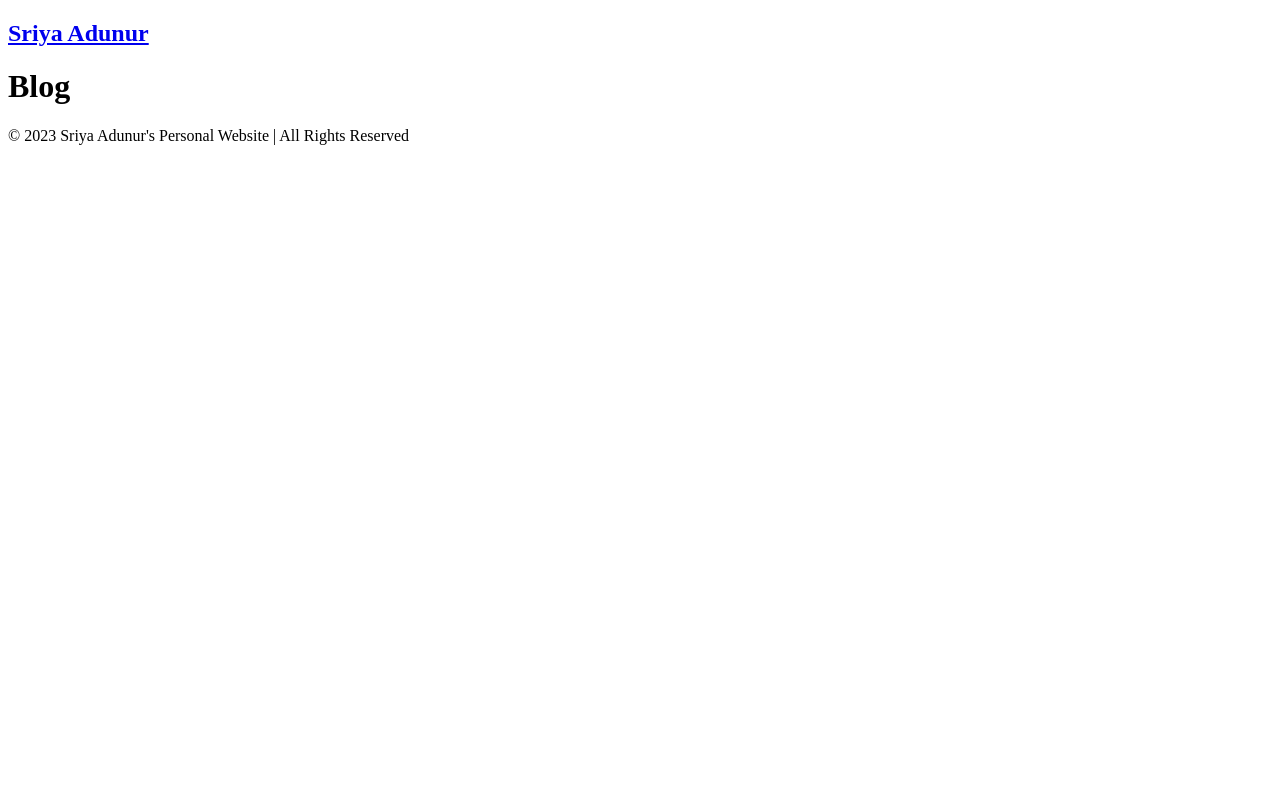
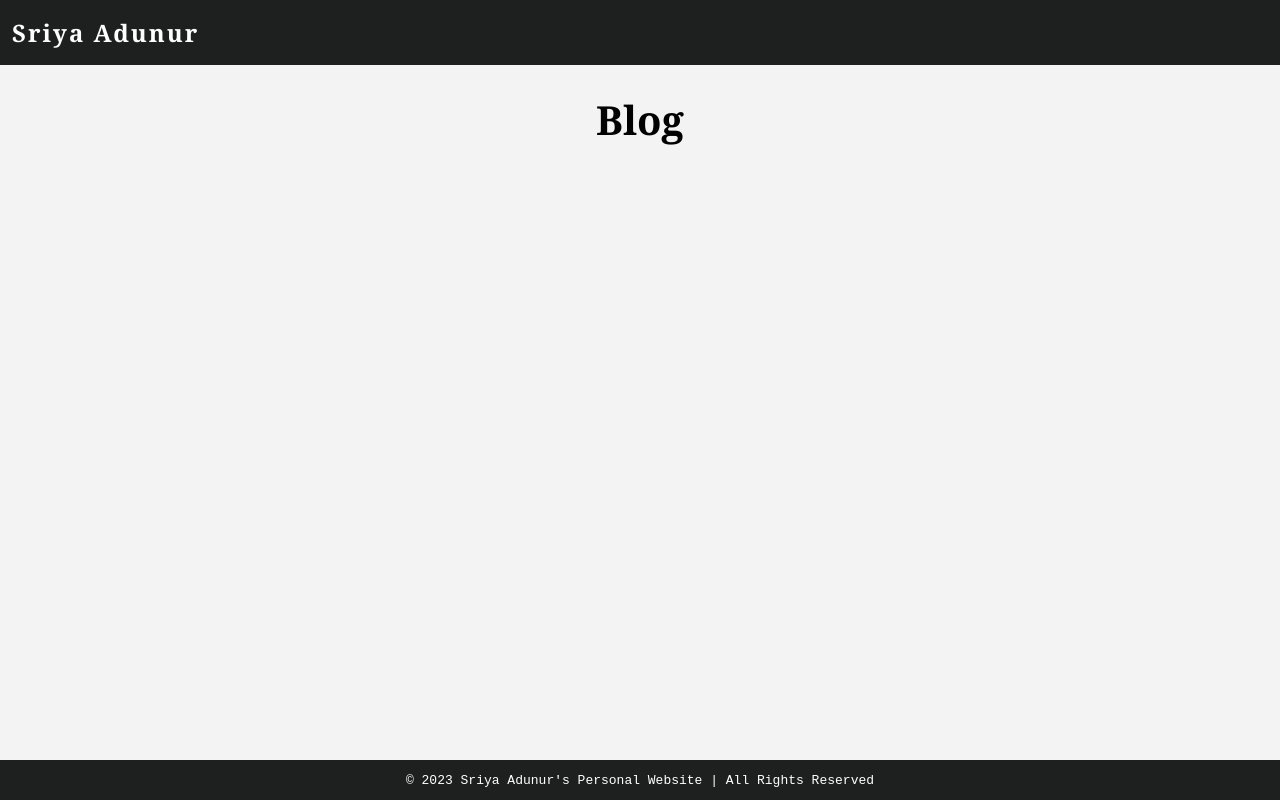
Before and after one commit to Sriya-Adunur/Sriya-Adunur.github.io, a plain HTML site: page blog.html in a window 1280 px wide. Drawn offline with Linux system fonts and the light colour scheme.

Commit message:
feat: add link to index.html

```diff
--- a/blog.html
+++ b/blog.html
@@ -4,6 +4,7 @@
         <title>
             Blog
         </title>
+        <link rel="stylesheet" href="styles.css" />
     </head>
     <body>
         <nav class="navbar">
```
Also changed, not shown: contact.html (+1 -0 lines), index.html (+1 -0 lines), portfolio.html (+1 -0 lines), resume.html (+1 -0 lines).
